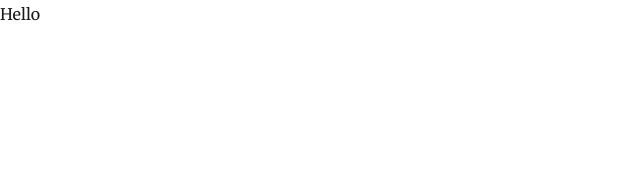
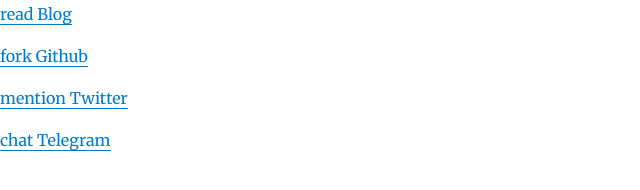
Before and after one commit to EvilMouth/EvilMouth.github.io, a Gatsby site: page / in a window 1280 px wide. Shown: the whole page, without its empty margins (0-640 px from the left). Built offline with nearby package versions, Linux system fonts and the light colour scheme; Gatsby itself is replaced by a stand-in of ours; some packages are replaced by stand-ins of ours.

Commit message:
index ul

```diff
--- a/src/pages/index.js
+++ b/src/pages/index.js
@@ -1,7 +1,24 @@
 import React from "react"
 
 const Index = ({ data, location }) => {
-  return <p>Hello</p>
+  return (
+    <div>
+      <ul>
+        <li>
+          <a href="/blog">read Blog</a>
+        </li>
+        <li>
+          <a href="https://github.com/EvilMouth">fork Github</a>
+        </li>
+        <li>
+          <a href="https://twitter.com/EvilLittleMouth">mention Twitter</a>
+        </li>
+        <li>
+          <a href="https://telegram.me/EvilLittleMouth">chat Telegram</a>
+        </li>
+      </ul>
+    </div>
+  )
 }
 
 export default Index
```
